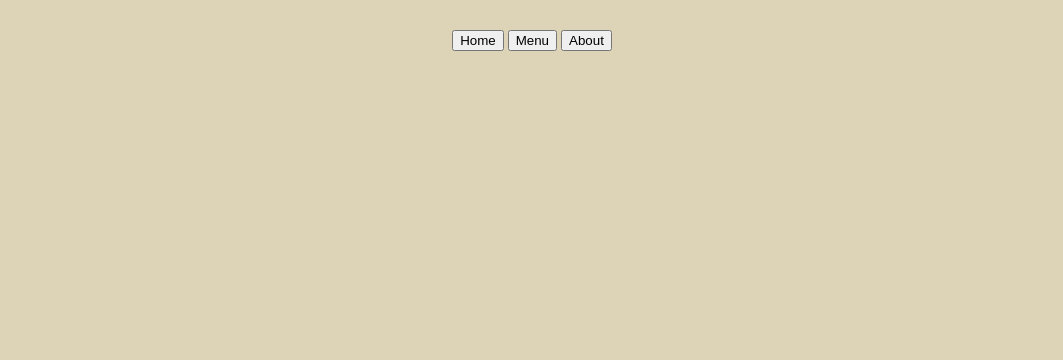
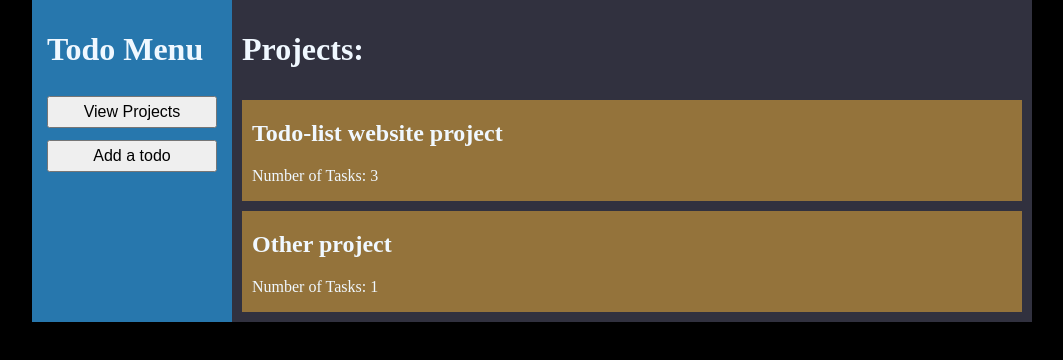
Before and after one commit to ZakhaevK/odin-todolist, a website built with webpack: page src/template.html in a window 1280 px wide. Shown: the whole page, without its empty margins (108-1171 px from the left). Built offline with nearby package versions, Linux system fonts and the light colour scheme.

Commit message:
Add basic CSS and HTML for mockup This Includes: - sidebar buttons - projects list and items

```diff
--- a/src/content.js
+++ b/src/content.js
@@ -1,2 +1,2 @@
-
+// Will feature DOM manipulation later
 const contentDiv = document.getElementById("content");
--- a/src/index.js
+++ b/src/index.js
@@ -1,2 +1 @@
-
-import "./style.css"
+import "./style.css";
--- a/src/style.css
+++ b/src/style.css
@@ -1,16 +1,82 @@
 body {
+  display: grid;
+  justify-content: center;
+  align-content: center;
+  background-color: black;
+  grid-template-columns: 1fr 4fr;
+  width: 1000px;
+  margin: auto;
+}
+
+#sidebar {
+  color: aliceblue;
   display: flex;
   flex-direction: column;
-  align-items: center;
-  background-color: rgb(221, 212, 183);
-  margin: 30px;
+  padding: 10px 15px;
+  background-color: rgb(39, 119, 173);
 }
 
-header {
-padding-bottom: 5px;
+#sidebar ul {
+  margin: 0;
+  padding: 0;
 }
 
-button:disabled {
-  background-color: darkred;
-  color: white;
+#sidebar li {
+  display: flex;
+  justify-content: space-between;
+  align-items:center;
+  padding: 6px 0;
 }
+
+#sidebar button {
+  font-size: 1rem;
+  padding: 5px;
+  flex: 1;
+}
+
+#content {
+  display: flex;
+  background-color: rgb(49, 49, 63);
+  padding: 10px;
+}
+
+#project-list {
+  display:flex;
+  flex-direction: column;
+  flex-grow: 1;
+  gap:10px;
+  color: aliceblue;
+}
+
+.project-item {
+  background-color: rgb(148, 115, 59);
+  padding-left:10px;
+  flex: 1;
+}
+
+.project-item:hover {
+  background-color: rgb(113, 145, 63);
+}
+
+
+/* todo-list and items are placeholder and will need reworking to fit into content properly */
+#todo-list {
+  display: grid;
+  justify-content:space-around;
+  background-color: rgb(49, 49, 63);
+  grid-template-columns: repeat(3, 1fr);
+  grid-template-rows: repeat(autofit, minmax(150px, 1fr));
+  grid-auto-flow: row;
+  gap: 10px;
+  padding: 10px;
+}
+
+.todo-item {
+  background-color: rgb(218, 208, 193);
+  padding: 10px;
+  border-radius: 5px;
+}
+
+.todo-item button {
+  margin-right: 10px;
+}
--- a/src/template.html
+++ b/src/template.html
@@ -1,20 +1,41 @@
 <!DOCTYPE html>
 <html lang="en">
+
 <head>
   <meta charset="UTF-8">
   <meta name="viewport" content="width=device-width, initial-scale=1.0">
   <title>Document</title>
+  <link rel="stylesheet" href="style.css">
 </head>
+
 <body>
-  <header>
-    <nav>
-      <button id="home">Home</button>
-      <button id="menu">Menu</button>
-      <button id="about">About</button>
-    </nav>
-  </header>
+  <div id="sidebar">
+    <h1>Todo Menu</h1>
+      <ul>
+        <li>
+          <button id="sb-viewproj">View Projects</button>
+        </li>
+        <li>
+          <button id="sb-addtodo">Add a todo</button>
+        </li>
+      </ul>
+
+  </div>
   <div id="content">
+    <div id="project-list">
+      <h1>Projects:</h1>
+      <div class="project-item">
+        <h2>Todo-list website project</h2>
+        <p>Number of Tasks: 3</p>
+      </div>
+      <div class="project-item">
+        <h2>Other project</h2>
+        <p>Number of Tasks: 1</p>
+      </div>
+    </div>
   </div>
 
 </body>
+<script src="index.js" defer></script>
+
 </html>
```
